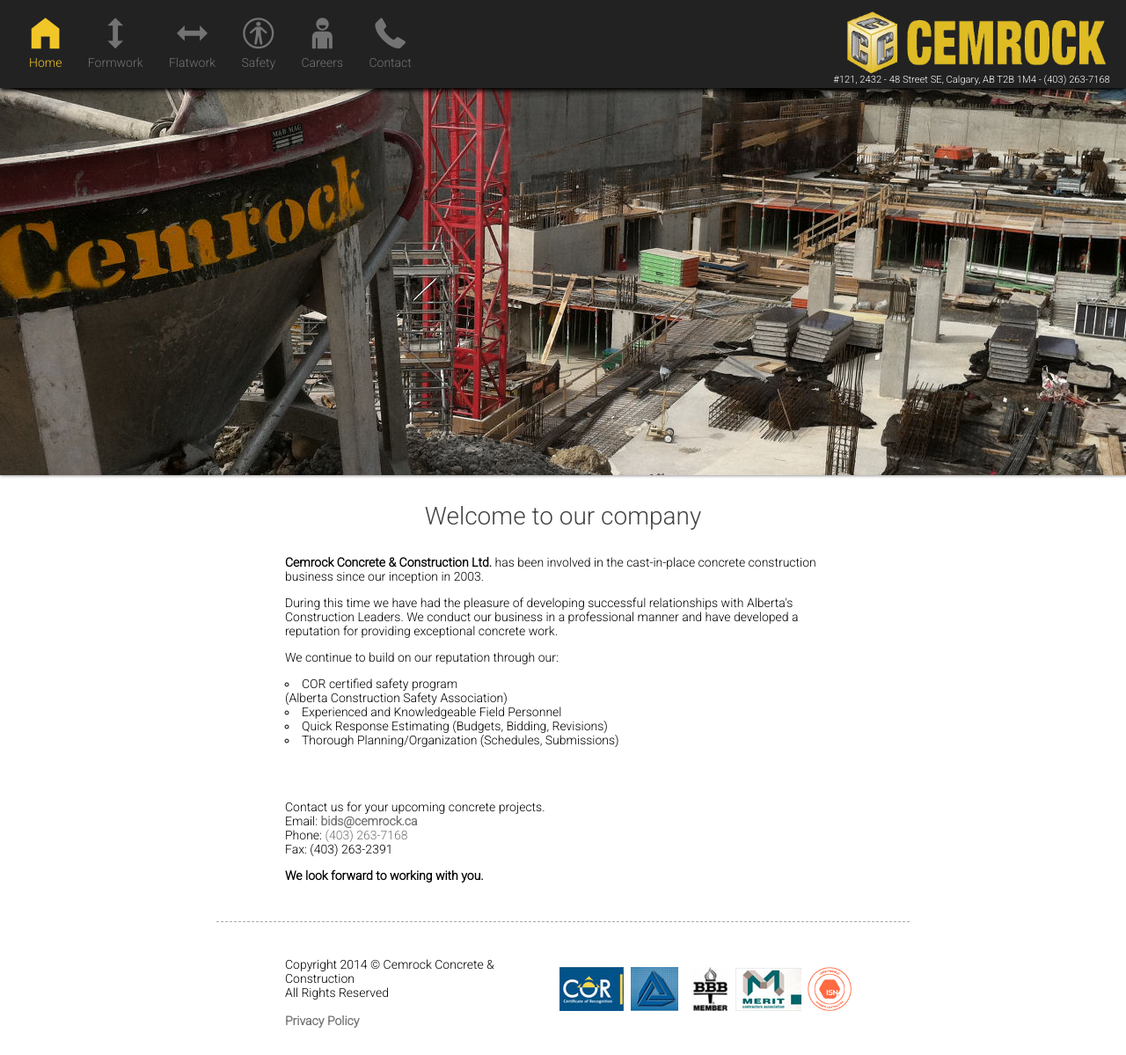
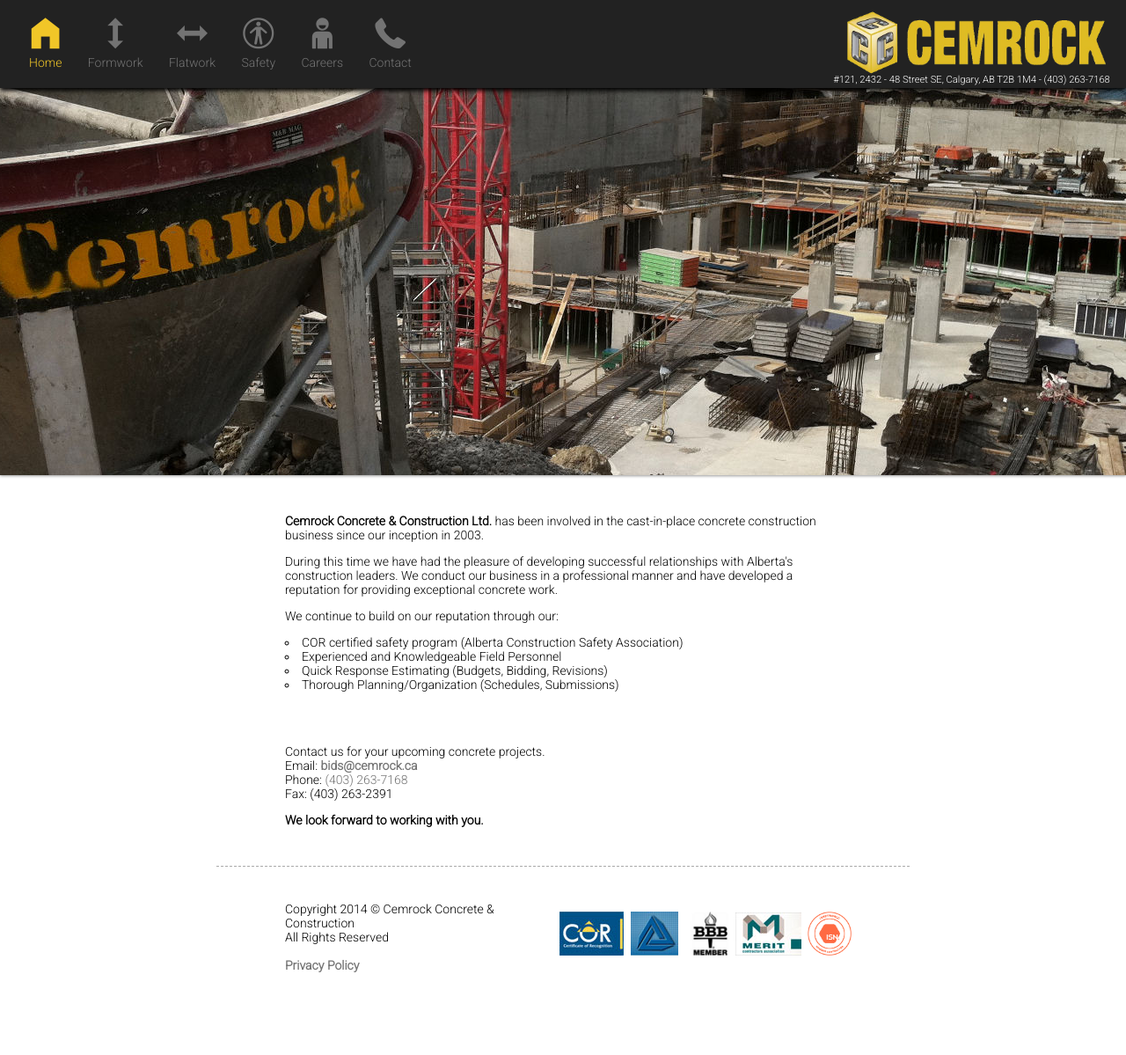
Before and after one commit to dpnabais/cemrock, a PHP site: page / in a window 1280 px wide. Shown: the whole page at 88% size. After the commit the page ends 1105 px from the top, so only its background shows below. Run offline with PHP 8.4, Linux system fonts and the light colour scheme.

Commit message:
minor editings

```diff
--- a/css/style.css
+++ b/css/style.css
@@ -246,6 +246,11 @@ a:hover{
 }
 
 .helper{
+	display: table-cell;
+	vertical-align: middle;
+}
+
+.logohelper{
 	display: table-cell;
 	vertical-align: middle;
 }
--- a/includes/footer.inc
+++ b/includes/footer.inc
@@ -6,7 +6,7 @@
 
 
 <div id="logos">
-  <div class="helper">
+  <div class="logohelper">
     <a href="http://workforcecompliancesafety.ca" target="_blank"><img src="img/logo_cor.jpg" alt=""></a>
     <a href="http://albertaconstruction.net" target="_blank"><img src="img/logo_aca.jpg" alt=""></a>
     <a href="http://www.bbb.org/calgary/" target="_blank"><img src="img/logo_bbb.gif" alt=""></a>
--- a/includes/header.inc
+++ b/includes/header.inc
@@ -26,7 +26,7 @@
 
 <!-- logo and small info -->
 <div id="logo">
-  <div class="helper">
+  <div class="logohelper">
   <img src="img/logo_cr_t2.png" width="412" height="136" alt="Cemrock logo">
 </div></div>
 <p id="info"><a href="http://www.maps.google.com/?q=121,%202432,%2048%20Street%20SE,%20Calgary" target="_blank">#121, 2432 - 48 Street SE, Calgary, AB T2B 1M4</a> - (403) 263-7168</p>
--- a/index.php
+++ b/index.php
@@ -16,15 +16,16 @@
 		<!--############################# -->
 		<!--#########  CONTENT ########## -->
 
-		<h1>Welcome to our company</h1>
-
-
-		<p><strong>Cemrock Concrete &amp; Construction Ltd.</strong> has been involved in the cast-in-place concrete construction business since our inception in 2003.</p>
-		<p>During this time we have had the pleasure of developing successful relationships with Alberta's Construction Leaders. We conduct our business in a professional manner and have developed a reputation for providing exceptional concrete work.</p>
+		<p><strong>Cemrock Concrete &amp; Construction Ltd.</strong> has been
+			involved in the cast-in-place concrete construction business since our
+			inception in 2003.</p>
+		<p>During this time we have had the pleasure of developing successful
+			relationships with Alberta's construction leaders. We conduct our
+			business in a professional manner and have developed a reputation for
+			providing exceptional concrete work.</p>
 		<p>We continue to build on our reputation through our:<br>
 		<ul>
-			<li>COR certified safety program<br>
-			(Alberta Construction Safety Association)</li>
+			<li>COR certified safety program (Alberta Construction Safety Association)</li>
 			<li>Experienced and Knowledgeable Field Personnel</li>
 			<li>Quick Response Estimating (Budgets, Bidding, Revisions)</li>
 			<li>Thorough Planning/Organization (Schedules, Submissions)</li>
```
Also changed, not shown: css/mstyle.css (+20 -0 lines), img/big/flatwork/2009-10-27 001.jpg, img/big/flatwork/Download Oct 24, 08 051.jpg, img/big/flatwork/File 057.jpg, 3 other files.
